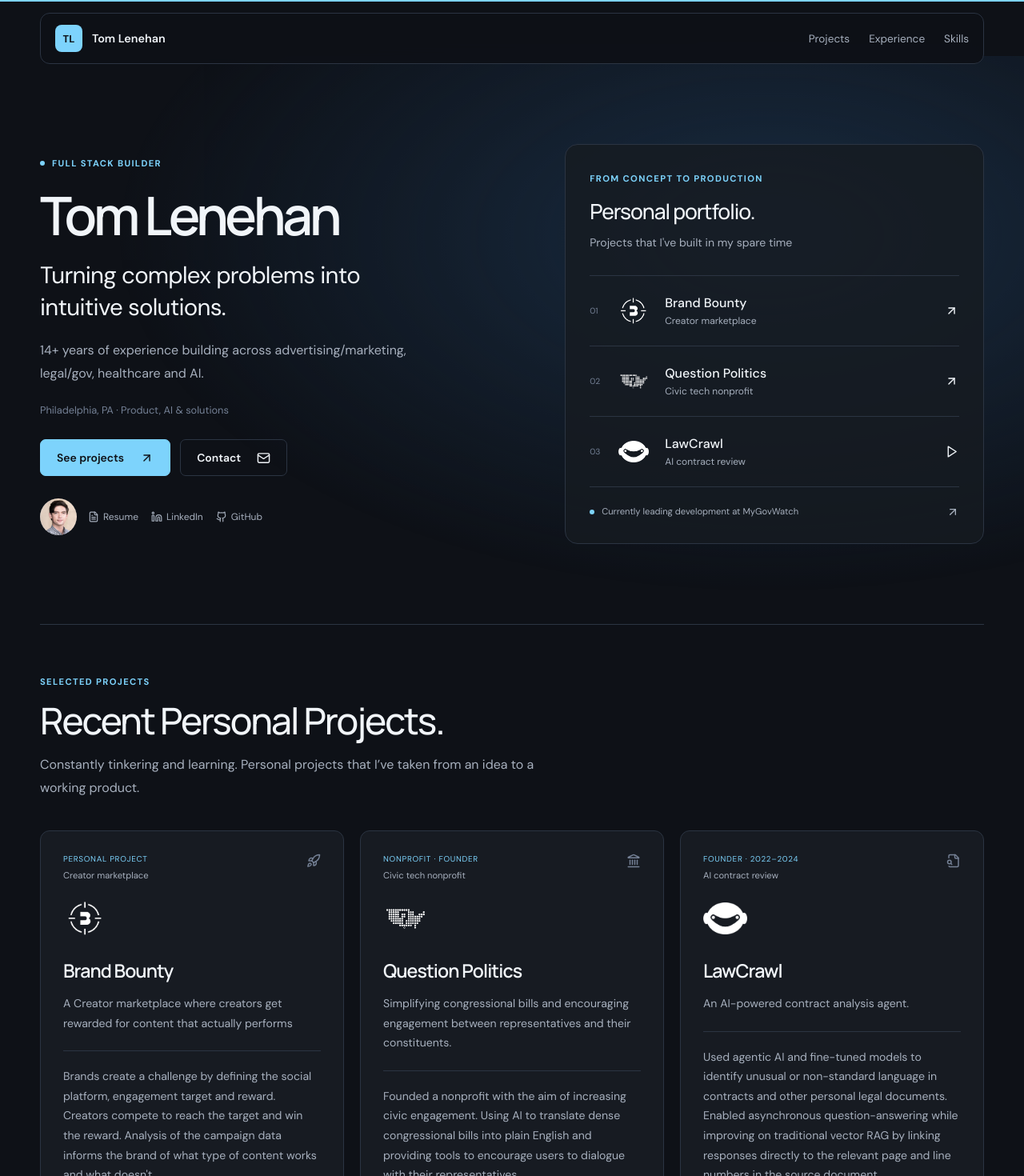
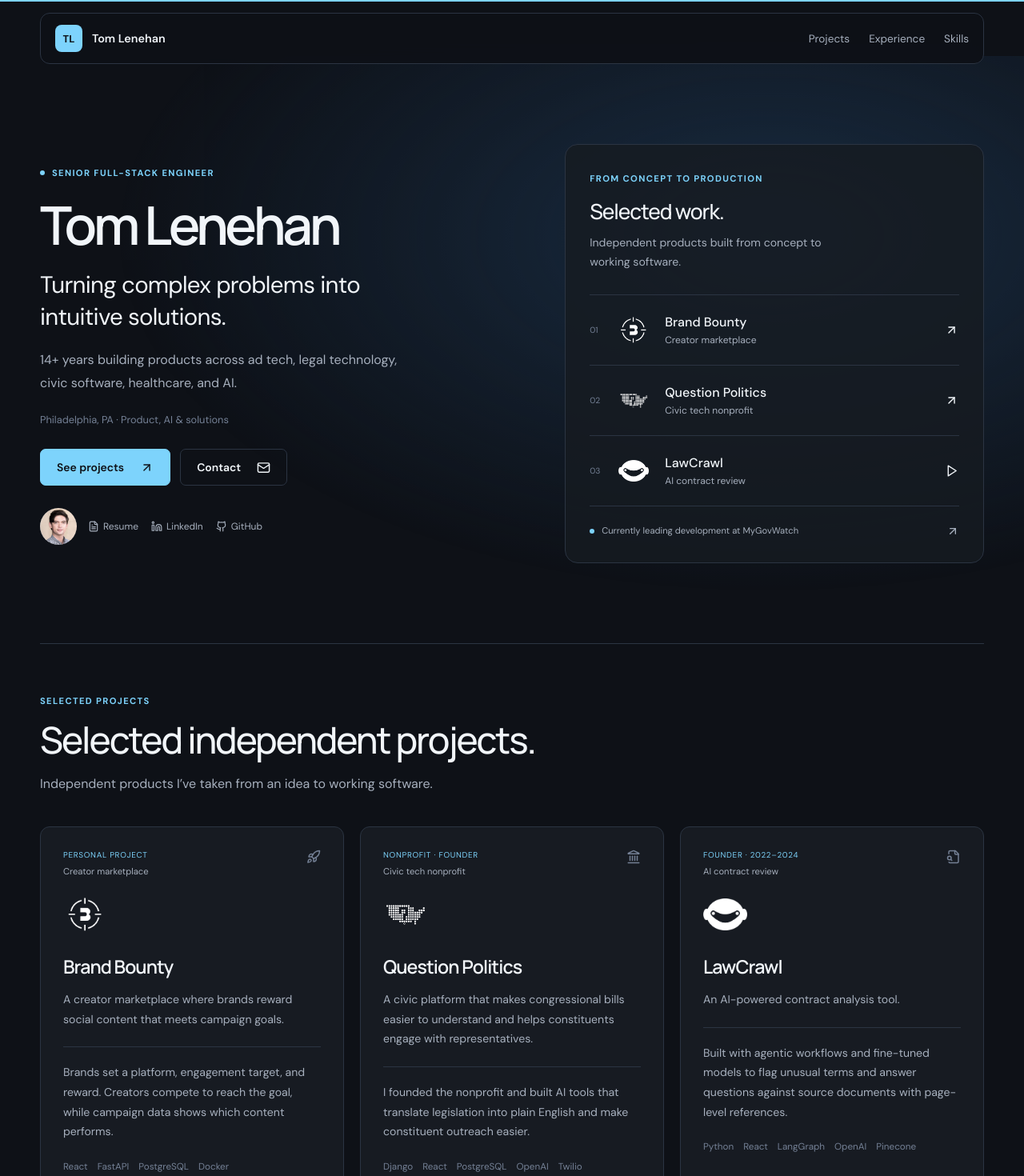
Before and after one commit to tomlenehan/portfolio, a React (Vite) app: page / in a window 1280 px wide. Shown: the top 1470 px of the page at 80% size. Built offline with nearby package versions, Linux system fonts and the light colour scheme.

Commit message:
Language changes

```diff
--- a/src/App.jsx
+++ b/src/App.jsx
@@ -28,12 +28,12 @@
     kicker: "Creator marketplace",
     logo: "/assets/projects/brand-bounty-mark.png",
     icon: Rocket,
-    accent: "#14b8a6",
-    accentSoft: "rgba(20, 184, 166, 0.18)",
+    accent: "#7dd3fc",
+    accentSoft: "rgba(125, 211, 252, 0.16)",
     summary:
-      "A Creator marketplace where creators get rewarded for content that actually performs",
+      "A creator marketplace where brands reward social content that meets campaign goals.",
     impact:
-      "Brands create a challenge by defining the social platform, engagement target and reward. Creators compete to reach the target and win the reward. Analysis of the campaign data informs the brand of what type of content works and what doesn't.",
+      "Brands set a platform, engagement target, and reward. Creators compete to reach the goal, while campaign data shows which content performs.",
     stack: ["React", "FastAPI", "PostgreSQL", "Docker"],
     videoId: "nS5-l1Nb6KE",
     action: {
@@ -48,13 +48,13 @@
     kicker: "Civic tech nonprofit",
     logo: "/assets/projects/question-politics-logo.png",
     icon: Landmark,
-    accent: "#3b82f6",
-    accentSoft: "rgba(59, 130, 246, 0.18)",
+    accent: "#7dd3fc",
+    accentSoft: "rgba(125, 211, 252, 0.16)",
     summary:
-      "Simplifying congressional bills and encouraging engagement between representatives and their constituents.",
+      "A civic platform that makes congressional bills easier to understand and helps constituents engage with representatives.",
     impact:
-      "Founded a nonprofit with the aim of increasing civic engagement. Using AI to translate dense congressional bills into plain English and providing tools to encourage users to dialogue with their representatives.",
-    stack: ["Django", "React", "PostgrSQL", "OpenAI", "Twilio"],
+      "I founded the nonprofit and built AI tools that translate legislation into plain English and make constituent outreach easier.",
+    stack: ["Django", "React", "PostgreSQL", "OpenAI", "Twilio"],
     action: {
       type: "external",
       href: "https://questionpolitics.org/",
@@ -67,12 +67,12 @@
     kicker: "AI contract review",
     logo: "/assets/projects/lawcrawl-mark.png",
     icon: FileSearch,
-    accent: "#f59e0b",
-    accentSoft: "rgba(245, 158, 11, 0.18)",
+    accent: "#7dd3fc",
+    accentSoft: "rgba(125, 211, 252, 0.16)",
     summary:
-      "An AI-powered contract analysis agent.",
+      "An AI-powered contract analysis tool.",
     impact:
-      "Used agentic AI and fine-tuned models to identify unusual or non-standard language in contracts and other personal legal documents. Enabled asynchronous question-answering while improving on traditional vector RAG by linking responses directly to the relevant page and line numbers in the source document.",
+      "Built with agentic workflows and fine-tuned models to flag unusual terms and answer questions against source documents with page-level references.",
     stack: ["Python", "React", "LangGraph", "OpenAI", "Pinecone"],
     videoId: "NZmiZ2CM-18",
     action: {
@@ -83,10 +83,10 @@
 ];
 
 const skillGroups = [
-  { title: "Frontend", icon: Code2, items: ["JavaScript", "TypeScript", "Node", "React", "Angular", "Vite", "Tailwind"] },
-  { title: "Backend", icon: Database, items: ["Python", "Django", "FastAPI", "PostgreSQL", "MySQL", "PHP", "Laravel", "C#", ".Net"] },
-  { title: "AI", icon: Bot, items: ["OpenAI/Codex", "Anthropic/Claude Code", "Hugging Face (local models)", "LangChain/LangGraph", "LlamaIndex", "Pinecone", "Chroma"] },
-  { title: "Infra", icon: Network, items: ["AWS (EC2, RDS, Lambda, Kinesis, Redshift, Sagemaker)", "Github", "Render", "Docker" ] },
+  { title: "Frontend", icon: Code2, items: ["JavaScript", "TypeScript", "React", "Angular", "Tailwind"] },
+  { title: "Backend", icon: Database, items: ["Python", "Django", "FastAPI", "PostgreSQL", "MySQL", "C#/.NET"] },
+  { title: "AI", icon: Bot, items: ["OpenAI/Codex", "LangChain/LangGraph", "LlamaIndex", "Hugging Face", "Pinecone", "Chroma"] },
+  { title: "Infra", icon: Network, items: ["AWS: EC2, RDS, Lambda, Kinesis, Redshift, SageMaker", "Docker", "Render", "GitHub"] },
 ];
 
 const experience = [
@@ -213,8 +213,8 @@
     <div className="work-index">
       <div className="work-index__intro">
         <span className="eyebrow">From concept to production</span>
-        <h2>Personal portfolio.</h2>
-        <p>Projects that I've built in my spare time</p>
+        <h2>Selected work.</h2>
+        <p>Independent products built from concept to working software.</p>
       </div>
       {projects.map((project, index) => (
         <button className="work-index__project" key={project.title} onClick={() => onOpenProject(project)} aria-label={`${project.action.label}: ${project.title}`}>
@@ -319,11 +319,11 @@
             >
               <span className="status-pill">
                 <span className="pulse-dot" />
-                Full Stack Builder
+                Senior full-stack engineer
               </span>
               <h1>Tom Lenehan</h1>
               <p className="hero-tagline">Turning complex problems into intuitive solutions.</p>
-              <p className="hero-description">14+ years of experience building across advertising/marketing, legal/gov, healthcare and AI.</p>
+              <p className="hero-description">14+ years building products across ad tech, legal technology, civic software, healthcare, and AI.</p>
               <span className="hero-location">Philadelphia, PA · Product, AI &amp; solutions</span>
               <div className="hero-actions">
                 <a className="button button-primary" href="#projects">
@@ -381,8 +381,8 @@
         <section className="section project-section" id="projects">
           <SectionHeading
             eyebrow="Selected projects"
-            title="Recent Personal Projects."
-            copy="Constantly tinkering and learning. Personal projects that I’ve taken from an idea to a working product."
+            title="Selected independent projects."
+            copy="Independent products I’ve taken from an idea to working software."
           />
           <div className="project-grid">
             {projects.map((project, index) => (
@@ -397,7 +397,11 @@
         </section>
 
         <section className="section experience-section" id="experience">
-          <SectionHeading eyebrow="Experience" title="Building products accross industries - from concept to production" copy="From infrastructure to conversational AI" />
+          <SectionHeading
+            eyebrow="Experience"
+            title="14+ years building products that ship."
+            copy="From real-time advertising systems to AI products and regulated software."
+          />
           <div className="experience-list">{experience.map(item => <ExperienceRow key={item.company} item={item} />)}</div>
           <details className="earlier-experience"><summary>Earlier experience · 2011–2015</summary>{earlierExperience.map(item => <ExperienceRow key={item.company} item={item} />)}</details>
           <div className="education"><span className="eyebrow">Education</span><p><strong>Lehigh University</strong> · B.S. Business Information Systems · 2007–2011</p></div>
@@ -407,7 +411,7 @@
           <Parallax speed={-8} disabled={reducedMotion}>
             <div className="systems-band">
               <div className="systems-copy">
-                <span className="eyebrow">systems people depend on</span>
+                <span className="eyebrow">Systems people depend on</span>
                 <h2>Across complex domains</h2>
                 <p>
                   Building systems where accuracy, scale and trust really matter.
@@ -427,7 +431,7 @@
           <SectionHeading
             eyebrow="Skills"
             title="Tools & Skills"
-            copy="A knowledge of many languages and frameworks and a willingness to always learn more."
+            copy="A practical toolkit for building, integrating, and shipping software."
           />
           <div className="skills-grid">
             {skillGroups.map((group, index) => {
```
